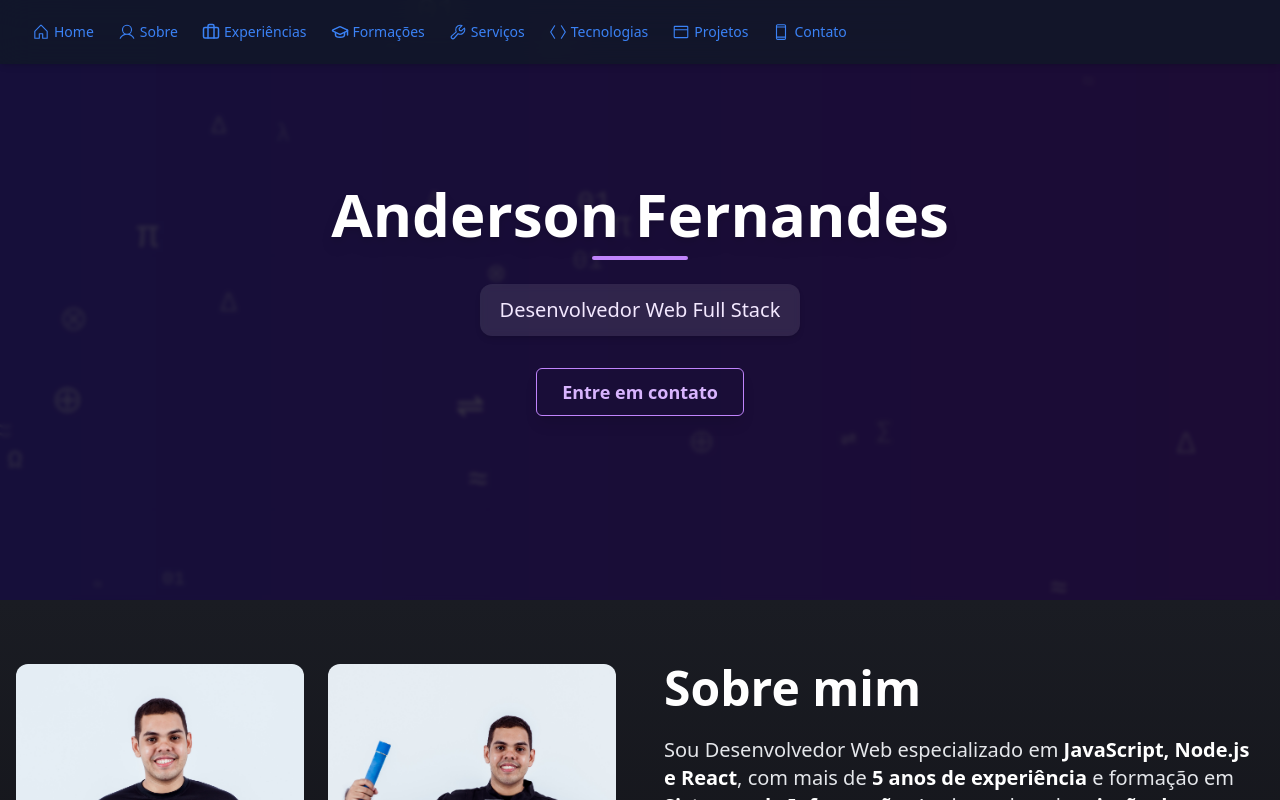
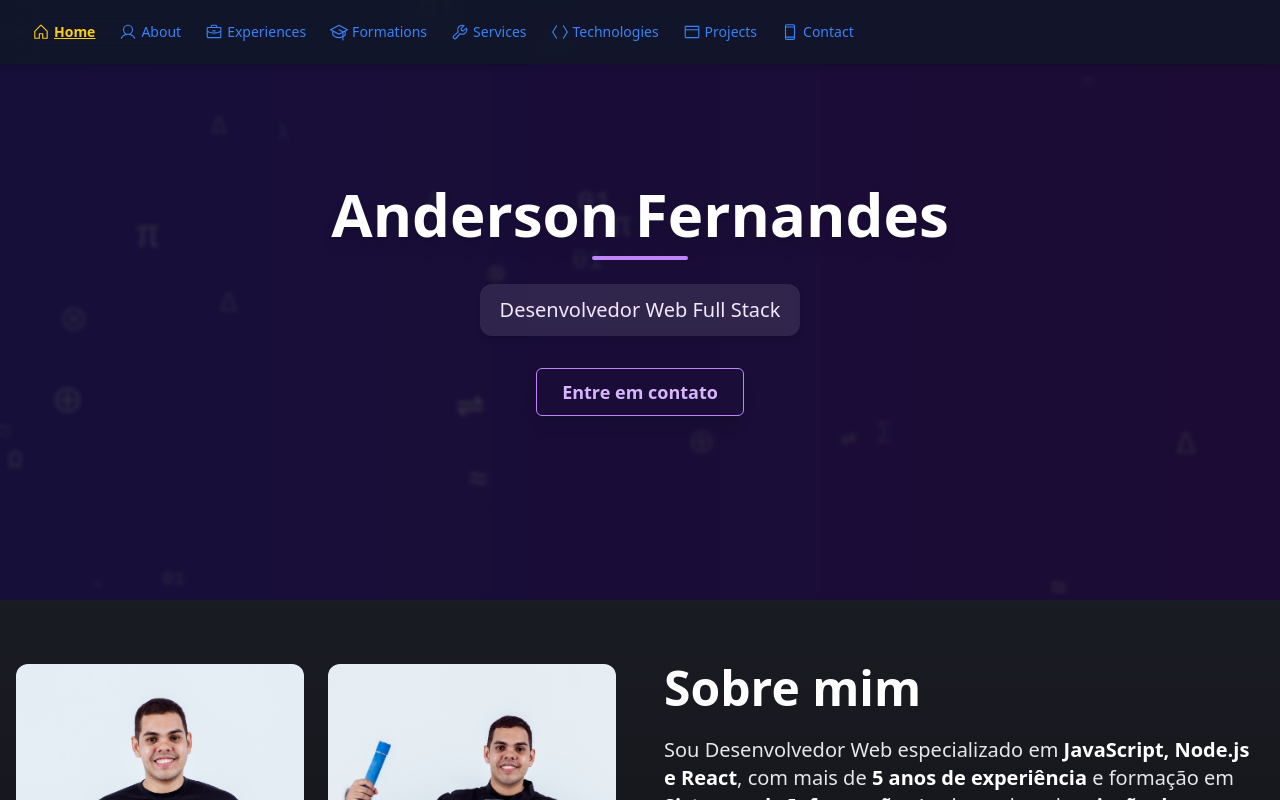
Before and after one commit to andersondev96/portfolio-dev, a Next.js app: page / in a window 1280 px wide. Shown: the top 800 px of the page. Built offline with nearby package versions, Linux system fonts and the light colour scheme.

Commit message:
feat: Refactoring menu

```diff
--- a/src/components/educational-background.tsx
+++ b/src/components/educational-background.tsx
@@ -81,7 +81,7 @@ const courses: Course[] = [
 export function EducationalBackground() {
   return (
     <section
-      id="experiences"
+      id="formations"
       className="relative w-full bg-gradient-to-b from-[#191a20] to-[#1e1f29] bg-cover bg-center"
       aria-label="educational-background"
     >
--- a/src/components/header.tsx
+++ b/src/components/header.tsx
@@ -1,8 +1,76 @@
-import { BracketsAngle, Browser, DeviceMobile, House, User, Wrench } from "@phosphor-icons/react";
-import { Briefcase, GraduationCap } from "lucide-react";
+import { useEffect, useRef, useState } from "react";
+import { BracketsAngle, Browser, DeviceMobile, House, User, Wrench, GraduationCap, Briefcase } from "@phosphor-icons/react";
 import Link from "next/link";
 
+const sections = [
+  "#home",
+  "#about",
+  "#experiences",
+  "#formations",
+  "#services",
+  "#technologies",
+  "#projects",
+  "#contact",
+];
+
 export function Header() {
+  const [activeHash, setActiveHash] = useState("#home");
+  const debounceTimeout = useRef<NodeJS.Timeout | null>(null)
+
+  useEffect(() => {
+    function onScroll() {
+      if (debounceTimeout.current) clearTimeout(debounceTimeout.current)
+
+      debounceTimeout.current = setTimeout(() => {
+        let currentSection = "#home"; // padrão
+
+        for (const sectionId of sections) {
+          const section = document.querySelector(sectionId);
+          if (!section) continue;
+
+          const rect = section.getBoundingClientRect();
+
+          if (rect.top <= 150) {
+            currentSection = sectionId;
+          }
+        }
+
+        setActiveHash(currentSection);
+      }, 100)
+    }
+
+    window.addEventListener("scroll", onScroll);
+    onScroll();
+
+    function onHashChange() {
+      setActiveHash(window.location.hash || "#home");
+    }
+    window.addEventListener("hashchange", onHashChange);
+
+    return () => {
+      window.removeEventListener("scroll", onScroll);
+      window.removeEventListener("hashchange", onHashChange);
+    };
+  }, []);
+
+  function linkClass(hash: string) {
+    const baseClass = "flex items-center gap-1 hover:underline";
+    const activeClass = "underline font-bold text-yellow-400";
+    return hash === activeHash ? `${baseClass} ${activeClass}` : baseClass;
+  }
+
+  function handleLinkClick(event: React.MouseEvent<HTMLAnchorElement>, hash: string) {
+    event.preventDefault()
+    const element = document.querySelector(hash)
+    if (element) {
+      const yOffset = -60
+      const y = element.getBoundingClientRect().top + window.pageYOffset + yOffset
+      window.scrollTo({ top: y, behavior: "smooth" })
+    history.pushState(null, "", hash)
+    setActiveHash(hash)
+    }
+  }
+
   return (
     <header
       className="fixed top-0 left-0 w-full z-50 bg-gray-900/80 backdrop-blur-lg shadow-md"
@@ -10,30 +78,30 @@ export function Header() {
     >
       <div className="mx-auto flex max-w-7xl items-center h-16 px-4 md:px-6 lg:px-8">
         <nav className="flex gap-4 md:gap-6 text-sm font-medium text-white">
-          <Link href="#home" className="flex items-center gap-1 hover:underline">
-            <House size={18} /> Home
-          </Link>
-          <Link href="#about" className="flex items-center gap-1 hover:underline">
-            <User size={18} /> Sobre
-          </Link>
-          <Link href="#experiences" className="flex items-center gap-1 hover:underline">
-            <Briefcase size={18} /> Experiências
-          </Link>
-          <Link href="#formations" className="flex items-center gap-1 hover:underline">
-            <GraduationCap size={18} /> Formações
-          </Link>
-          <Link href="#services" className="flex items-center gap-1 hover:underline">
-            <Wrench size={18} /> Serviços
-          </Link>
-          <Link href="#technologies" className="flex items-center gap-1 hover:underline">
-            <BracketsAngle size={18} /> Tecnologias
-          </Link>
-          <Link href="#projects" className="flex items-center gap-1 hover:underline">
-            <Browser size={18} /> Projetos
-          </Link>
-          <Link href="#contact" className="flex items-center gap-1 hover:underline">
-            <DeviceMobile size={18} /> Contato
-          </Link>
+          {sections.map((sectionId) => {
+            let Icon;
+            switch (sectionId) {
+              case "#home": Icon = House; break;
+              case "#about": Icon = User; break;
+              case "#experiences": Icon = Briefcase; break;
+              case "#formations": Icon = GraduationCap; break;
+              case "#services": Icon = Wrench; break;
+              case "#technologies": Icon = BracketsAngle; break;
+              case "#projects": Icon = Browser; break;
+              case "#contact": Icon = DeviceMobile; break;
+              default: Icon = House;
+            }
+            return (
+              <a
+                key={sectionId}
+                href={sectionId}
+                onClick={(e) => handleLinkClick(e, sectionId)}
+                className={linkClass(sectionId)}
+              >
+                <Icon size={18} /> {sectionId.replace("#", "").charAt(0).toUpperCase() + sectionId.slice(2)}
+              </a>
+            );
+          })}
         </nav>
       </div>
     </header>
--- a/src/components/services.tsx
+++ b/src/components/services.tsx
@@ -56,7 +56,7 @@ export function Services() {
               whileTap={{ scale: 0.95 }}
               className="cursor-pointer h-full"
             >
-              <Card className="flex h-full min-h-[320px] flex-col md:flex-row items-center gap-6 p-6 bg-purple-800 border-none text-white shadow-xl rounded-3xl hover:shadow-purple-600/50 transition-shadow duration-300">
+              <Card className="flex flex-col h-full gap-6 p-6 bg-gray-800 text-white shadow-xl rounded-3xl hover:shadow-gray-600/50 transition-shadow duration-300">
                 <Image
                   src={service.image}
                   alt={service.title}
@@ -67,13 +67,13 @@ export function Services() {
                 />
 
                 <div className="flex flex-col flex-1 gap-4 text-center md:text-left">
-                  <CardHeader className="p-0">
+                  <CardHeader className="p-0 space-y-2">
                     <CardTitle className="text-2xl font-semibold truncate whitespace-nowrap overflow-hidden">
                       {service.title}
                     </CardTitle>
                   </CardHeader>
 
-                  <CardContent className="p-0">
+                  <CardContent className="p-0 space-y-4 text-left">
                     <p className="text-sm leading-relaxed text-gray-200">
                       {service.description}
                     </p>
--- a/src/components/ui/card.tsx
+++ b/src/components/ui/card.tsx
@@ -10,7 +10,7 @@ const Card = React.forwardRef<
     role="region"
     tabIndex={0}
     className={cn(
-      "rounded-2xl border border-gray-700 bg-gray-900 text-gray-100 shadow-lg transition-shadow hover:shadow-2xl focus:outline-none focus:ring-4 focus:ring-purple-500",
+      "rounded-2xl border border-gray-700 bg-gray-900 text-gray-100 shadow-lg transition-shadow hover:shadow-2xl focus:outline-none focus:ring-4 focus:ring-gray-500",
       className
     )}
     {...props}
```
